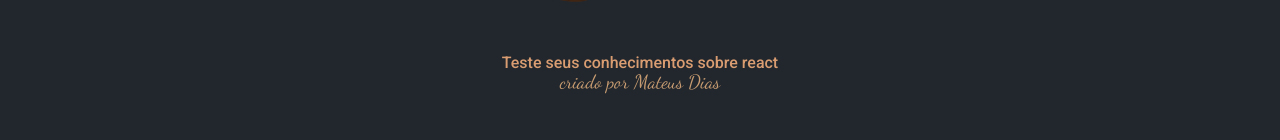
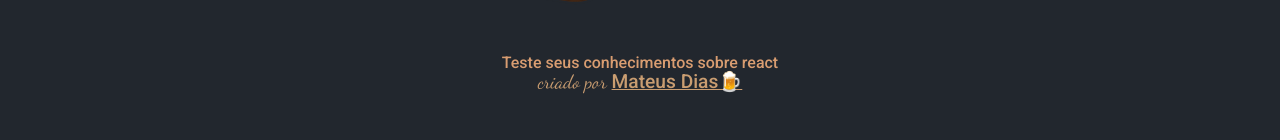
Before and after one commit to mateus00dias/quiz, a React (Vite) app: page / in a window 1280 px wide. Shown: the part 691-831 px from the top of the page. Built offline with nearby package versions, Linux system fonts and the light colour scheme; a web font is replaced by a local one.

Commit message:
conserto

```diff
--- a/src/pages/home/index.jsx
+++ b/src/pages/home/index.jsx
@@ -6,11 +6,11 @@
     return(
         <div className="container">
             <h1 className = 'title'>Bem Vindo ao </h1>
-            <img src = {LogoQuiz} alt= 'Logo' className="Logo" />
-            <small  className = "description"> Teste seus conhecimentos sobre react</small>
-            <button className = "button-start">🚀Começar</button>
+            <img src = {LogoQuiz} alt= 'Logo' className='logo' />
+            <small  className = 'description'> Teste seus conhecimentos sobre react</small>
+            <button className = 'button-start'>🚀Começar</button>
             <footer className = 'footer'>
-                <span className = 'author'> criado por <a href="https://github.com/mateus00dias" target = "_blank" rel = "noreferrer" className = 'author'>Mateus Dias</a></span>
+                <span className = 'author'> criado por <a href="https://github.com/mateus00dias" target = "_blank" rel = "noreferrer" className = 'author'><ins>Mateus Dias🍺</ins></a></span>
             </footer>
         </div>
     )
--- a/src/pages/home/styles.css
+++ b/src/pages/home/styles.css
@@ -7,7 +7,7 @@
     flex-direction: column;
 }
 
-.logo {
+.Logo {
     height: 100px;
     margin-bottom: 20px ;
 }
```
